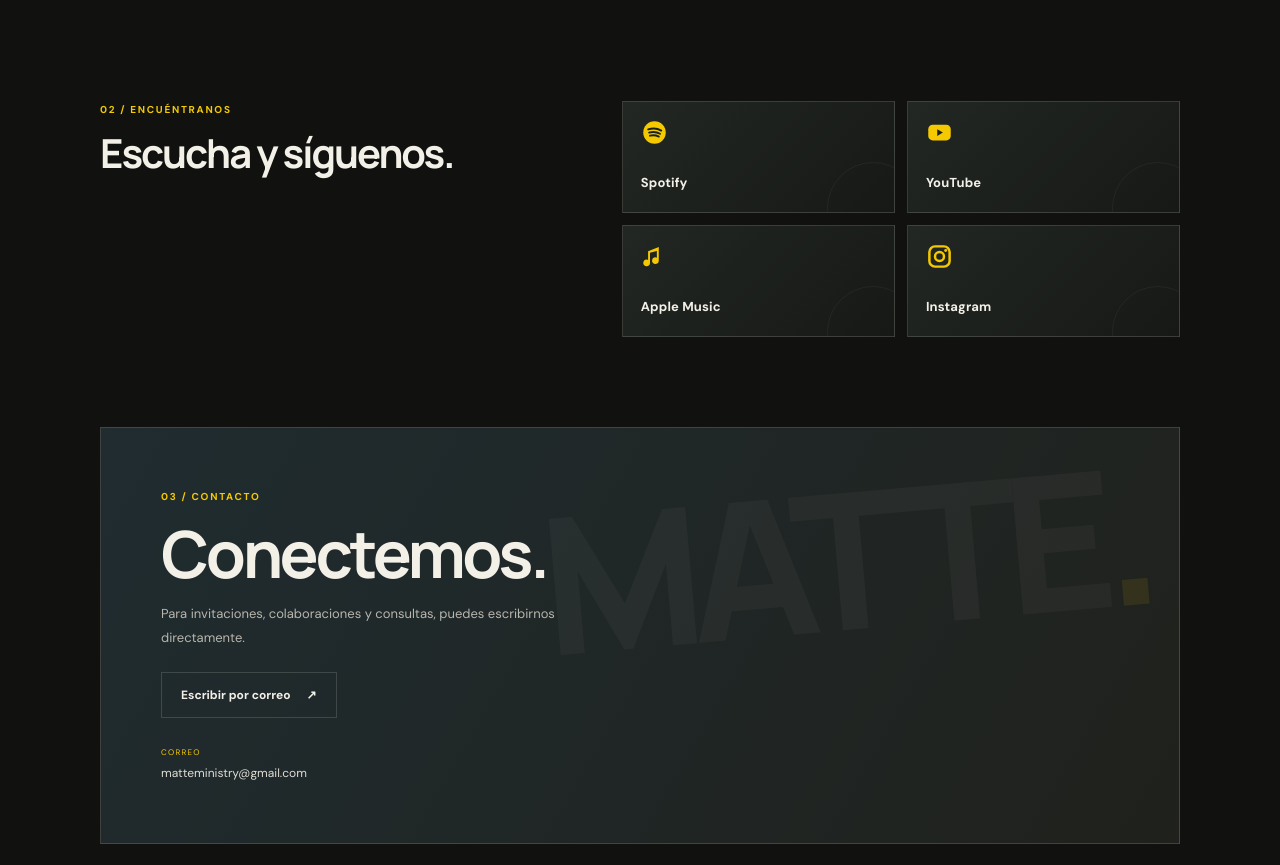
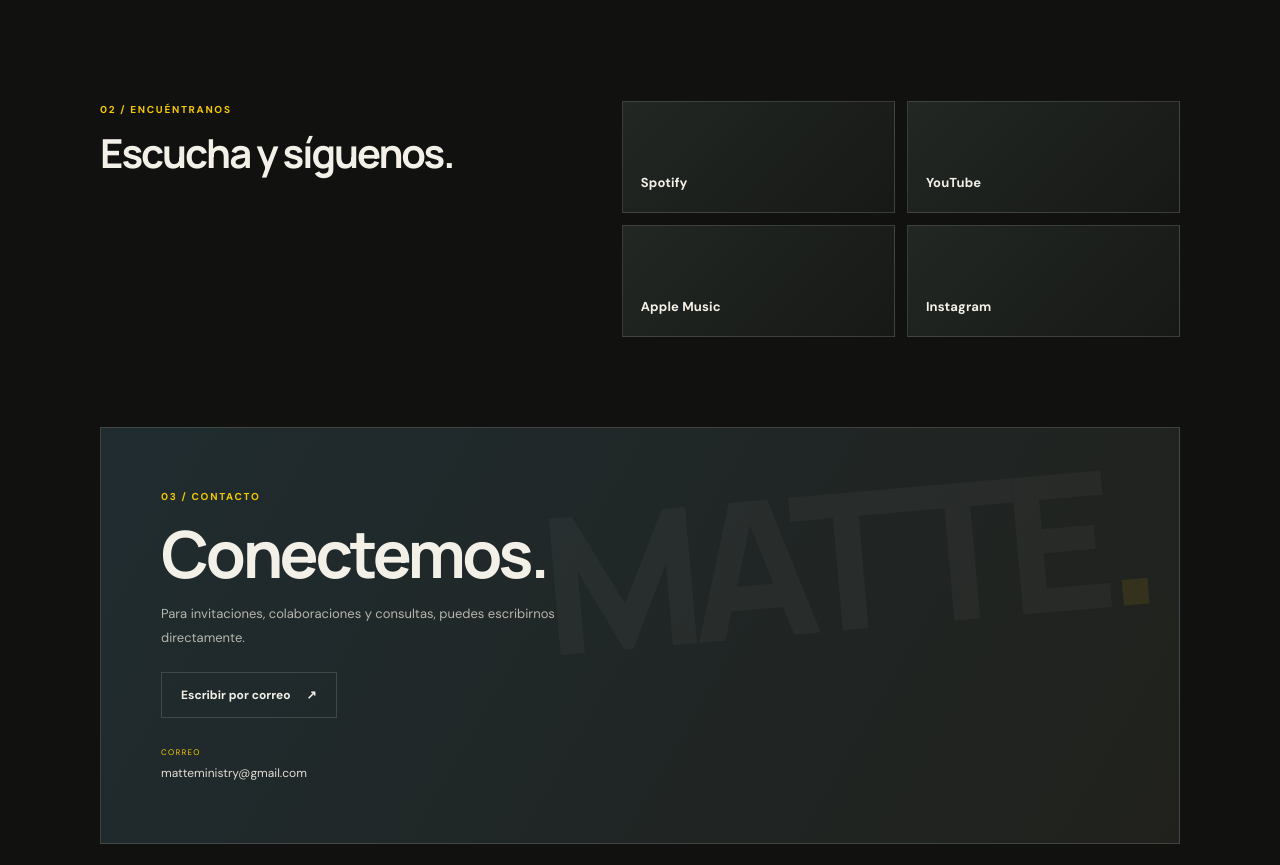
Before and after one commit to matteministry/matteministry.github.io., a plain HTML site: page index.html in a window 1280 px wide. Shown: the part 1740-2605 px from the top of the page. Drawn offline with Linux system fonts and the light colour scheme.

Commit message:
Hide arrow icons in platform cards and links

```diff
--- a/styles.css
+++ b/styles.css
@@ -111,3 +111,13 @@
 .platform-arrow {
   display: none !important;
 }
+
+/* Ocultar iconos de flecha en las tarjetas */
+.platform-arrow,
+.platform-card::after,
+.platform-card a::after,
+.platform-card svg,
+.featured-arrow,
+a .arrow {
+  display: none !important;
+}
```
